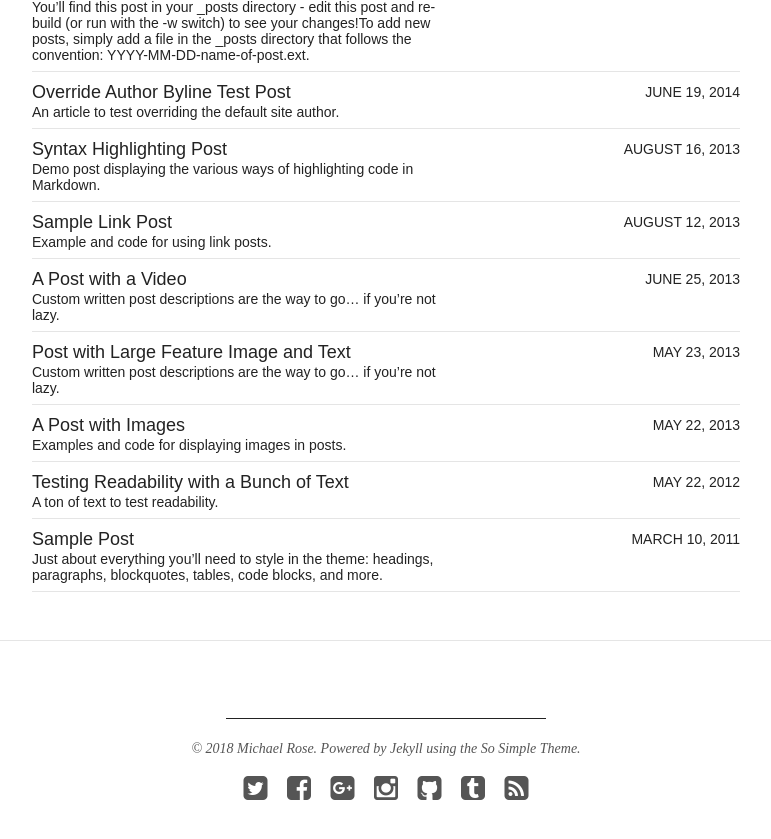
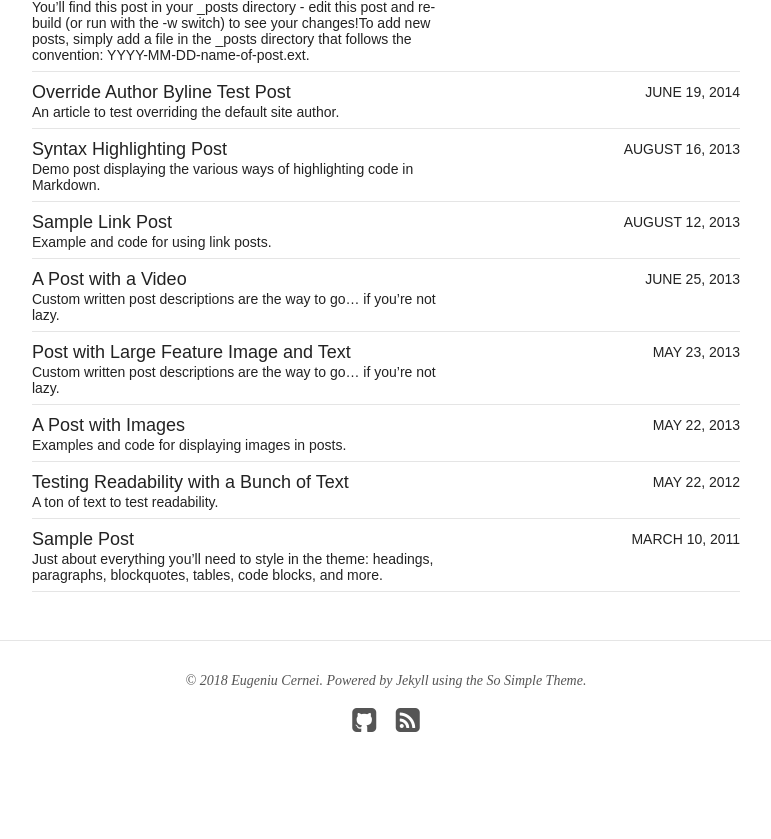
Before and after one commit to wetosc/wetosc.github.io, a Jekyll site: the page built from index.html, in a window 1280 px wide and 900 px high, scrolled down 742 px. Shown: the top 839 px of the window, without its empty margins (254-1025 px from the left). Built offline with Jekyll 4.4.1, drawn with Linux system fonts in a browser that asks for light colours; nearby versions of some CDN libraries.

Commit message:
Small changes to config file

```diff
--- a/_config.yml
+++ b/_config.yml
@@ -4,7 +4,7 @@
 locale: en_US
 description: A simple and clean responsive Jekyll theme for words and photos.
 logo: site-logo.png
-url: https://mmistakes.github.io/so-simple-theme
+url:
 
 # Jekyll configuration
 
@@ -36,24 +36,24 @@
 
 # Site owner
 owner:
-  name: Michael Rose
-  avatar: michael-rose-photo.jpg
-  email: michael@mademistakes.com
-  disqus-shortname: sosimpletheme
-  twitter: mmistakes
-  facebook: michaelrose
-  github: mmistakes
+  name: Eugeniu Cernei
+  avatar: #...jpg
+  email: eugen.cernei@gmail.com
+  disqus-shortname: #sosimpletheme
+  twitter: # mmistakes
+  facebook: #michaelrose
+  github: wetosc
   stackexchange:
   linkedin:
-  instagram: mmistakes
+  instagram: #mmistakes
   flickr:
-  tumblr: mademistakes
+  tumblr: #mademistakes
   pinterest:
   weibo:
   google:
-    plus: MichaelRoseDesign
-    analytics: UA-2011187-2
-    verify: UQj93ERU9zgECodaaXgVpkjrFn9UrDMEzVamacSoQ8Y
-    ad-client: ca-pub-7328585512091257
-    ad-slot: 7855747535
-  bing-verify: D81F4C18A6CB3018F64D7C827D953DFD
+    plus: #MichaelRoseDesign
+    analytics: #UA-2011187-2
+    verify: #UQj93ERU9zgECodaaXgVpkjrFn9UrDMEzVamacSoQ8Y
+    ad-client: #ca-pub-7328585512091257
+    ad-slot: #7855747535
+  bing-verify: #D81F4C18A6CB3018F64D7C827D953DFD
```
